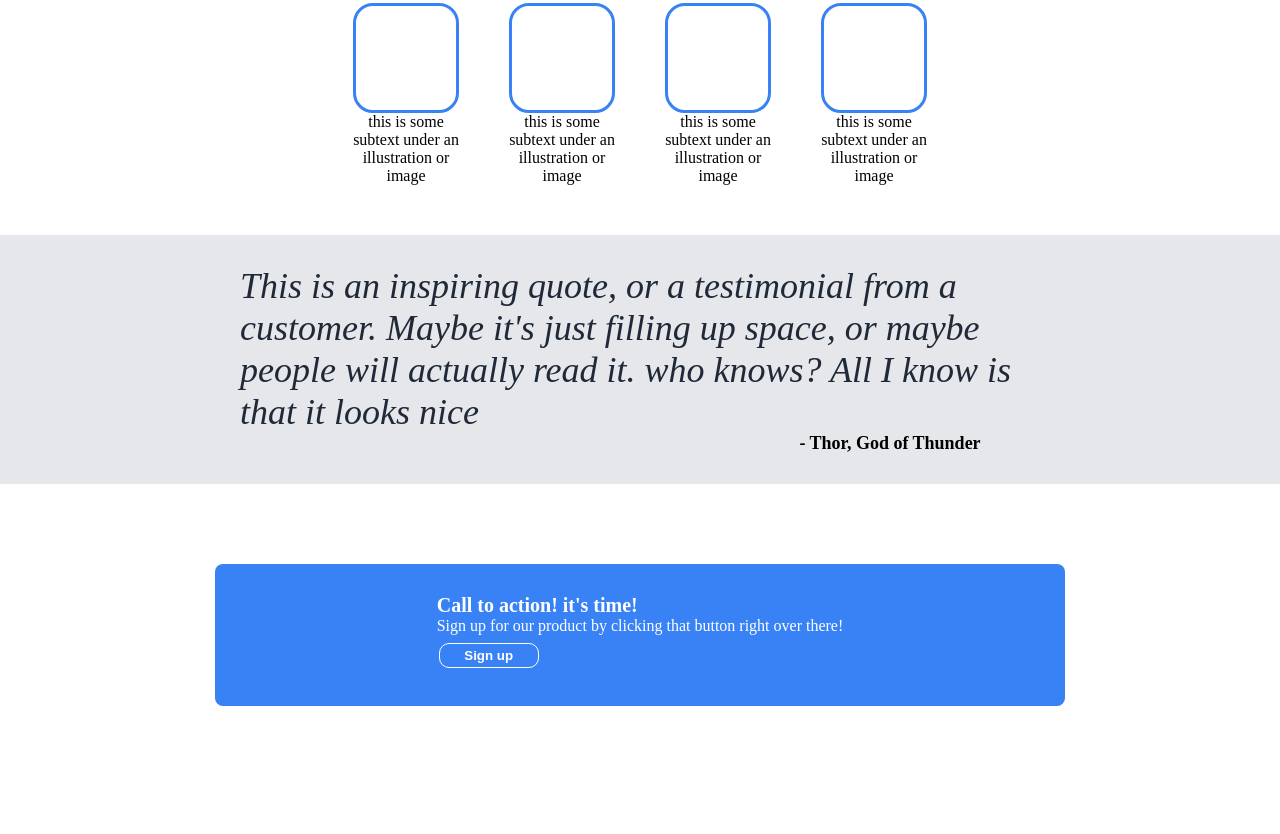
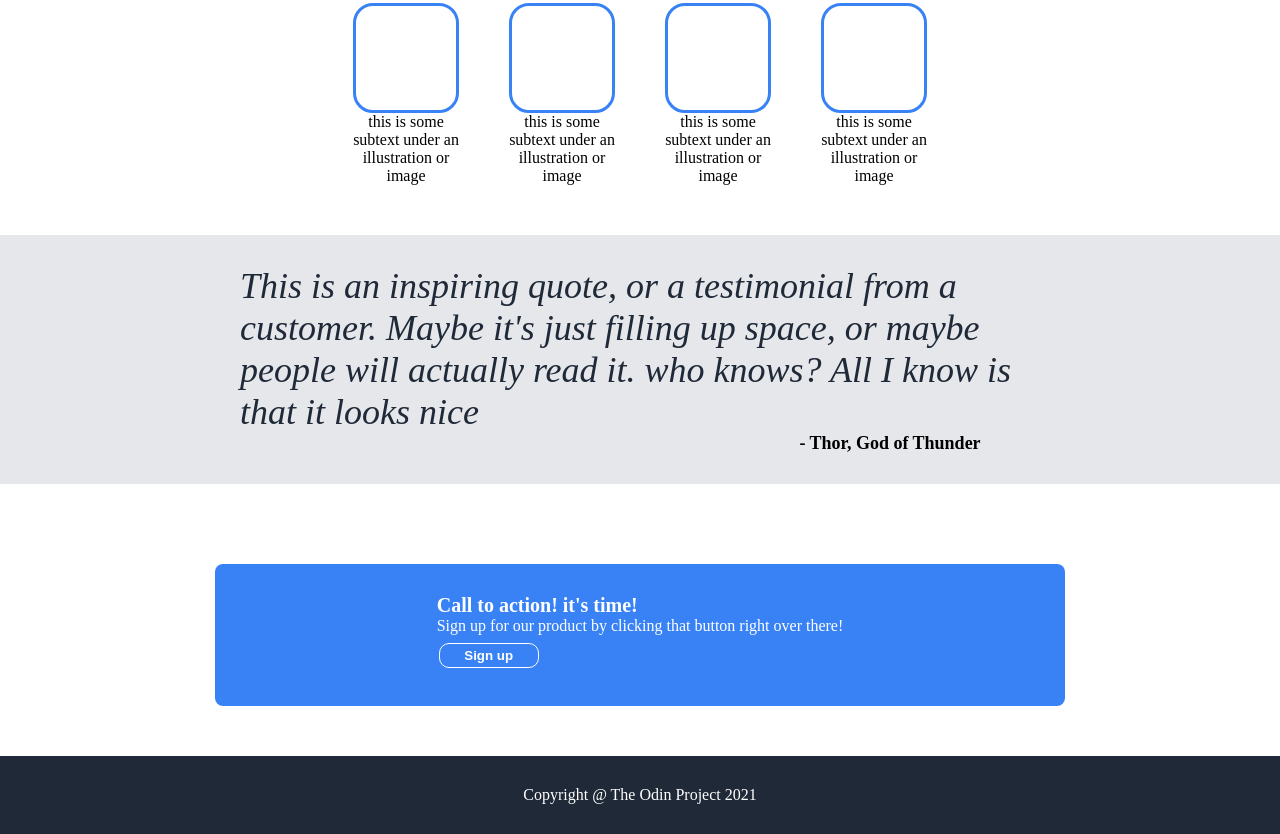
Before and after one commit to TWork1/website-project, a plain HTML site: page odin/landing-page.html in a window 1280 px wide. Shown: the part 473-1307 px from the top of the page. Before the commit the page ends 1259 px from the top, so only its background shows below. Drawn offline with Linux system fonts and the light colour scheme.

Commit message:
Add Footer and correct mistakes

```diff
--- a/odin/landing-page.css
+++ b/odin/landing-page.css
@@ -146,7 +146,7 @@ flex: 0 1 0;
     width: 750px;
     border-radius: 8px;
     padding: 30px 50px;
-    margin: 80px
+    margin: 80px 0px 50px
 }
 #second{
     border: 1px solid white;
@@ -167,3 +167,11 @@ flex: 0 1 0;
     display: flex;
     flex: none;
 }
+.footer{
+    background-color: #1f2937;
+    color: white;
+    display: flex;
+    justify-content: center;
+    padding: 30px;
+
+}
--- a/odin/landing-page.html
+++ b/odin/landing-page.html
@@ -63,6 +63,9 @@
              <button id="second"> Sign up </button>
             </div>
         </div>
+        <div class="footer">
+            <div> Copyright @ The Odin Project 2021 </div>
+        </div>
 
     </div>
 </body>
```
